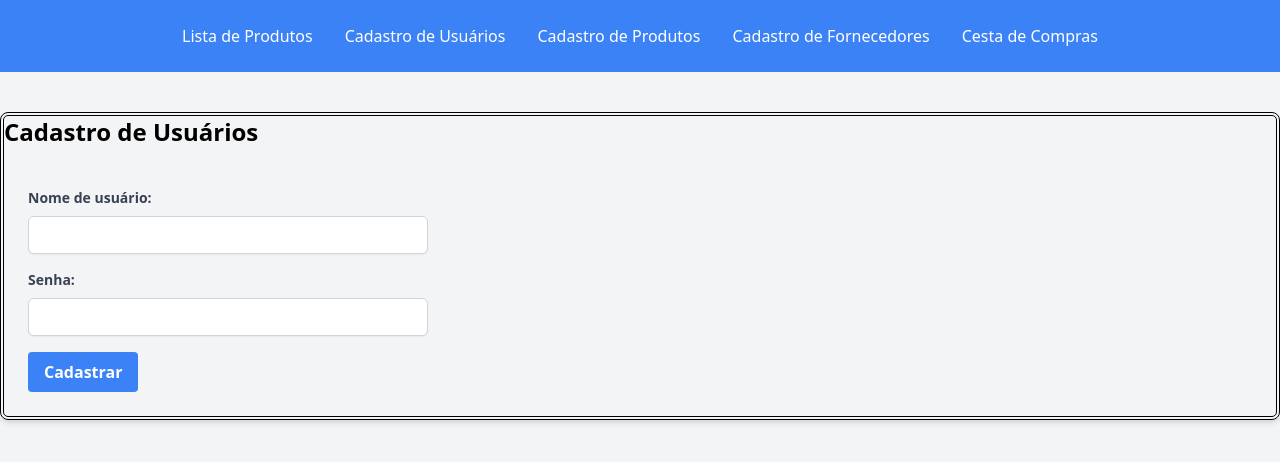
After one commit to joaogcpiaia/Sistema-de-Produtos, a PHP site: page /cadastro_usuarios.html in a window 1280 px wide. The commit adds this page. Shown: the top 462 px of the page. Run offline with PHP 8.4, Linux system fonts and the light colour scheme.

Commit message:
sistema de usuários concluido

```diff
--- /dev/null
+++ b/cadastro_usuarios.html
@@ -0,0 +1,41 @@
+<!DOCTYPE html>
+<html lang="pt-BR">
+
+<head>
+    <meta charset="UTF-8">
+    <meta name="viewport" content="width=device-width, initial-scale=1.0">
+    <title>Cadastro de Usuários</title>
+    <link href="https://cdn.jsdelivr.net/npm/tailwindcss@2.2.19/dist/tailwind.min.css" rel="stylesheet">
+</head>
+
+<body class="bg-gray-100">
+    <nav class="bg-blue-500 text-white py-4">
+        <div class="container mx-auto">
+            <ul class="flex justify-center flex-wrap">
+                <li class="mx-4 my-2"><a href="lista_produtos.php" class="hover:text-gray-300">Lista de Produtos</a></li>
+                <li class="mx-4 my-2"><a href="cadastro_usuarios.html" class="hover:text-gray-300">Cadastro de Usuários</a></li>
+                <li class="mx-4 my-2"><a href="cadastro_produtos_front.php" class="hover:text-gray-300">Cadastro de Produtos</a></li>
+                <li class="mx-4 my-2"><a href="cadastro_fornecedores.html" class="hover:text-gray-300">Cadastro de Fornecedores</a></li>
+                <li class="mx-4 my-2"><a href="cesta_compras.html" class="hover:text-gray-300">Cesta de Compras</a></li>
+            </ul>
+        </div>
+    </nav>
+    <div class="container mx-auto py-10">
+        <div class="border-double border-4 border-black rounded-lg shadow-md">
+            <h1 class="text-2xl font-bold mb-4">Cadastro de Usuários</h1>
+            <form action="cadastro_usuarios.php" method="POST" class="max-w-md p-6">
+                <div class="mb-4">
+                    <label for="username" class="block text-gray-700 text-sm font-bold mb-2">Nome de usuário:</label>
+                    <input type="text" id="username" name="username" required
+                    class="w-full py-2 px-3 mt-1 focus:ring-blue-500 focus:border-blue-500 block w-full shadow-sm sm:text-sm border border-gray-300 rounded-md focus:outline-none focus:ring-2 focus:ring-offset-2 focus:ring-blue-500">
+                </div>
+                <div class="mb-4">
+                    <label for="password" class="block text-gray-700 text-sm font-bold mb-2">Senha:</label>
+                    <input type="password" id="password" name="password" required class="w-full py-2 px-3mt-1 focus:ring-blue-500 focus:border-blue-500 block w-full shadow-sm sm:text-sm border border-gray-300 rounded-md focus:outline-none focus:ring-2 focus:ring-offset-2 focus:ring-blue-500">
+                </div>
+                <button type="submit" class="bg-blue-500 hover:bg-blue-700 text-white font-bold py-2 px-4 rounded focus:outline-none focus:shadow-outline">Cadastrar</button>
+        </form>
+        </div>
+    </div>
+</body>
+</html>
--- a/lista_produtos.php
+++ b/lista_produtos.php
@@ -12,7 +12,7 @@
 <nav class="bg-blue-500 text-white py-4">
     <div class="container mx-auto">
         <ul class="flex justify-center flex-wrap">
-            <li class="mx-4 my-2"><a href="pagina_principal.php" class="hover:text-gray-300">Página Principal</a></li>
+            <li class="mx-4 my-2"><a href="lista_produtos.php" class="hover:text-gray-300">Lista de Produtos</a></li>
             <li class="mx-4 my-2"><a href="cadastro_usuarios.html" class="hover:text-gray-300">Cadastro de Usuários</a></li>
             <li class="mx-4 my-2"><a href="cadastro_produtos_front.php" class="hover:text-gray-300">Cadastro de Produtos</a></li>
             <li class="mx-4 my-2"><a href="cadastro_fornecedores.html" class="hover:text-gray-300">Cadastro de Fornecedores</a></li>
```
Also changed, not shown: cadastro_usuarios.php (added, +22 -0 lines), users.php (added, +22 -0 lines).
